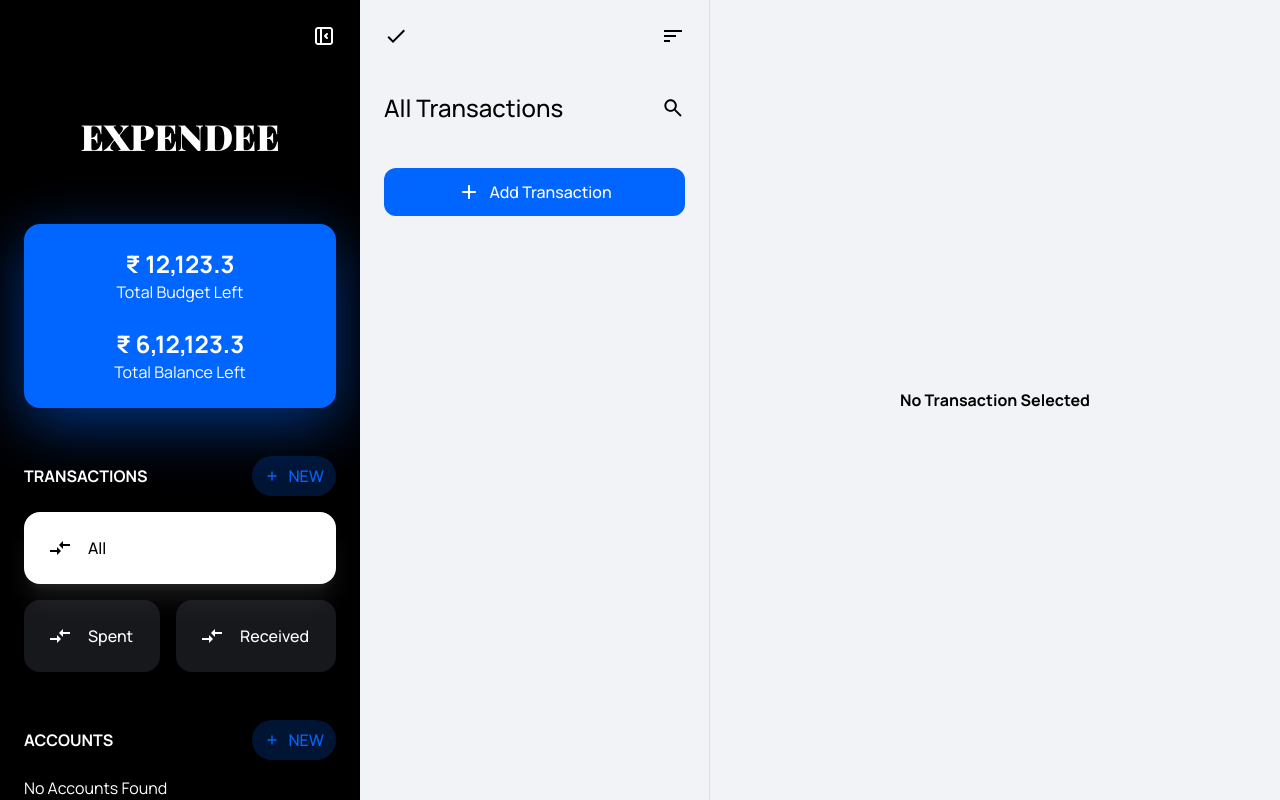
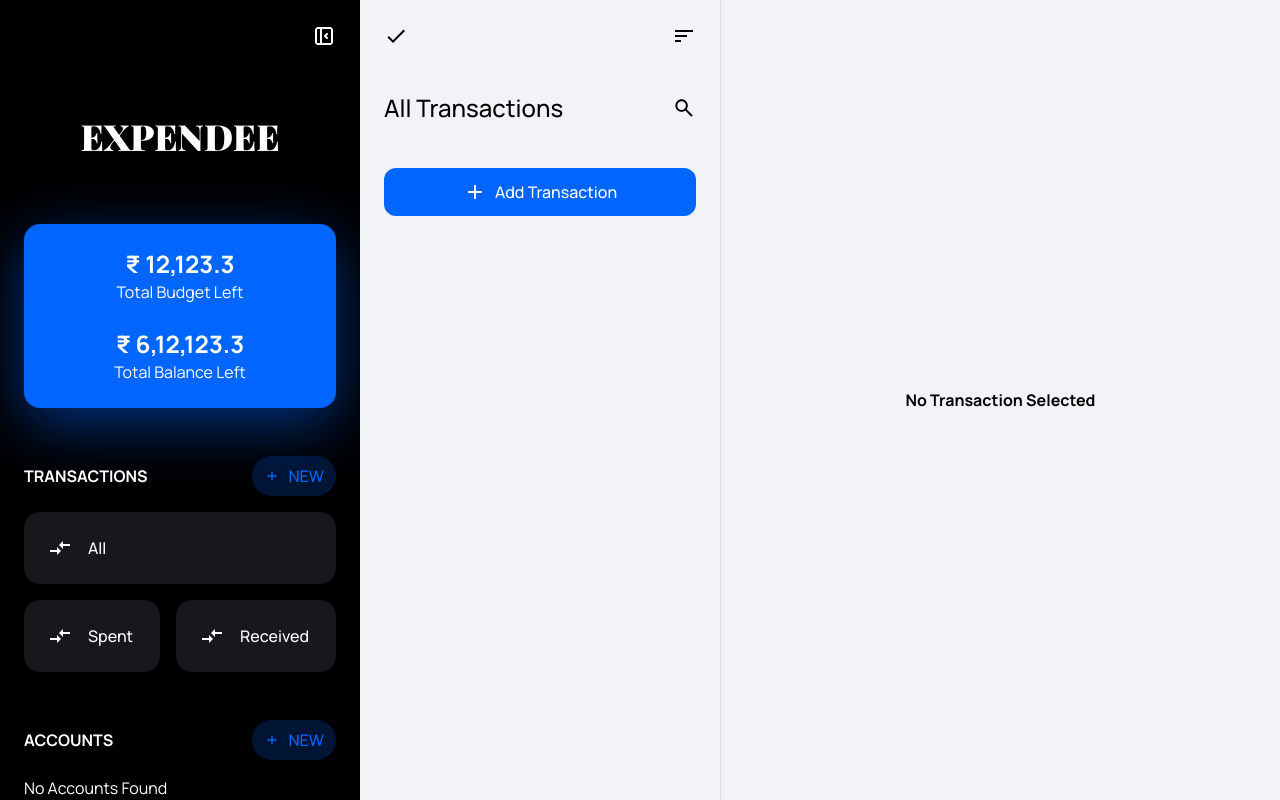
Before and after one commit to FlamingArch/expendee, a React (Vite) app: page / in a window 1280 px wide. Built offline with nearby package versions, Linux system fonts and the light colour scheme; a web font is replaced by a local one.

Commit message:
NavigationLinks

```diff
--- a/src/pages/navigation.tsx
+++ b/src/pages/navigation.tsx
@@ -12,7 +12,7 @@
 } from "../views/Icons";
 import useAppStore from "../hooks/useAppStore";
 import { AnimatePresence } from "framer-motion";
-import { motion } from "framer-motion";
+import NavigationLink from "../views/NavigationLink";
 
 export default function PageNavigation() {
   const { visible, toggleVisible } = useAppStore((state) => ({
@@ -20,27 +20,7 @@
     toggleVisible: state.toggleNavigation,
   }));
 
-  return (
-    <AnimatePresence>
-      {visible ? (
-        <Sidebar.View width={360}>
-          <div
-            // animate={{ width: 360 }}
-            // exit={{ width: "0" }}
-            // style={{ width: 0 }}
-            className="flex p-3 place-content-center bg-black bg-opacity-50 "
-          >
-            <div className="flex-grow" />
-            <Button buttonStyle="toolbar" onClick={toggleVisible}>
-              <IconCollapseSidebar className="stroke-white w-6 h-6" />
-            </Button>
-          </div>
-          <Branding />
-          <BudgetInfo
-            currencyIndicator="₹"
-            budgetLeft="12,123.3"
-            balanceLeft="6,12,123.3"
-          />
+  const transactionsLinks = (
     <Sidebar.Section
       heading="Transactions"
       actions={
@@ -54,26 +34,25 @@
         />
       }
     >
-            <Button
-              buttonStyle="navigationSelected"
-              label="All"
-              Icon={IconInOut}
-            />
+      <NavigationLink to="transactions" label="All" Icon={IconInOut} />
       <div className="flex gap-4 w-full">
-              <Button
-                buttonStyle="navigation"
+        <NavigationLink
+          to="transactions?q=spent"
           label="Spent"
           Icon={IconInOut}
           className="flex-grow"
         />
-              <Button
-                buttonStyle="navigation"
+        <NavigationLink
+          to="transactions?q=received"
           label="Received"
           Icon={IconInOut}
           className="flex-grow"
         />
       </div>
     </Sidebar.Section>
+  );
+
+  const accountsLinks = (
     <Sidebar.Section
       heading="Accounts"
       actions={
@@ -89,24 +68,52 @@
     >
       No Accounts Found
     </Sidebar.Section>
+  );
+
+  const calculatorLinks = (
     <Sidebar.Section heading="Calculators">
-            <Button
-              buttonStyle="navigation"
+      <NavigationLink
+        to="simple"
         Icon={IconSimpleInterest}
         label="Simple Interest"
       />
-            <Button
-              buttonStyle="navigation"
+      <NavigationLink
+        to="compound"
         Icon={IconCompoundInterest}
         label="Compound Interest"
       />
-            <Button
-              buttonStyle="navigation"
-              Icon={IconSplit}
-              label="Split Bill"
+      <NavigationLink to="split" Icon={IconSplit} label="Split Bill" />
+      <NavigationLink to="tips" Icon={IconTips} label="Tips" />
+    </Sidebar.Section>
+  );
+
+  return (
+    <AnimatePresence>
+      {visible ? (
+        <Sidebar.View width={360}>
+          <div
+            // animate={{ width: 360 }}
+            // exit={{ width: "0" }}
+            // style={{ width: 0 }}
+            className="flex p-3 place-content-center"
+          >
+            <div className="flex-grow" />
+            <Button buttonStyle="toolbar" onClick={toggleVisible}>
+              <IconCollapseSidebar className="stroke-white w-6 h-6" />
+            </Button>
+          </div>
+
+          <Branding />
+
+          <BudgetInfo
+            currencyIndicator="₹"
+            budgetLeft="12,123.3"
+            balanceLeft="6,12,123.3"
           />
-            <Button buttonStyle="navigation" Icon={IconTips} label="Tips" />
-          </Sidebar.Section>
+
+          {transactionsLinks}
+          {accountsLinks}
+          {calculatorLinks}
         </Sidebar.View>
       ) : null}
     </AnimatePresence>
--- a/src/pages/transactions.tsx
+++ b/src/pages/transactions.tsx
@@ -1,5 +1,5 @@
 import useAppStore from "../hooks/useAppStore";
-import { Button } from "../views";
+import { Button, Page } from "../views";
 import {
   IconCollapseSidebar,
   IconPlus,
@@ -15,11 +15,11 @@
   }));
 
   return (
-    <div
-      style={{ width: 350 }}
-      className="bg-[#f2f3f6] dark:bg-black  dark:text-white dark:fill-white text-black border-r-[#ddd] dark:border-r-[#222] border-r flex flex-col"
-    >
-      <div className="flex p-3 items-center">
+    <Page>
+      <div
+        style={{ width: 360 }}
+        className="flex p-3 items-center backdrop-blur-xl bg-[#f2f3f6] bg-opacity-50 sticky top-0"
+      >
         {!visible && (
           <Button
             buttonStyle="toolbar"
@@ -40,6 +40,6 @@
       <div className="p-6 flex flex-col">
         <Button Icon={IconPlus} label="Add Transaction" />
       </div>
-    </div>
+    </Page>
   );
 }
--- a/src/styles/index.scss
+++ b/src/styles/index.scss
@@ -38,3 +38,7 @@
 * {
   user-select: none;
 }
+
+.dim-behind {
+  box-shadow: 0px 0px 0px 100vmax rgba($color: #000000, $alpha: 0.6);
+}
--- /dev/null
+++ b/src/views/NavigationLink.tsx
@@ -0,0 +1,25 @@
+import Button from "./Button";
+import { IconProps } from "./Icons";
+
+type NavigationLinkProps = {
+  Icon: React.FunctionComponent<IconProps>;
+  label: string;
+  to: string;
+  className?: string;
+};
+
+export default function NavigationLink({
+  Icon,
+  label,
+  className,
+  to,
+}: NavigationLinkProps) {
+  return (
+    <Button
+      className={className}
+      buttonStyle="navigation"
+      Icon={Icon}
+      label={label}
+    />
+  );
+}
--- /dev/null
+++ b/src/views/Page.tsx
@@ -0,0 +1,15 @@
+type PageProps = {
+  children?: React.ReactNode;
+  style?: React.CSSProperties;
+};
+
+export default function Page({ children, style }: PageProps) {
+  return (
+    <div
+      style={style}
+      className="bg-[#f2f3f6] dark:bg-black  dark:text-white dark:fill-white text-black border-r-[#ddd] dark:border-r-[#222] border-r flex flex-col h-full overflow-scroll"
+    >
+      {children}
+    </div>
+  );
+}
--- a/src/views/Sidebar.tsx
+++ b/src/views/Sidebar.tsx
@@ -18,7 +18,7 @@
       animate={{ width: width }}
       exit={{ width: "0" }}
       style={{ width: 0 }}
-      className="items-end dark:border-r-[#222] dark:border-r "
+      className="items-end bg-black dark:border-r-[#222] dark:border-r"
     >
       <div
         style={{ minWidth: width }}
--- a/src/views/index.ts
+++ b/src/views/index.ts
@@ -1,2 +1,3 @@
+export { default as Button } from "./Button";
+export { default as Page } from "./Page";
 export { default as Sidebar } from "./Sidebar";
-export { default as Button } from "./Button";
```
Lines whose indentation alone changed are shown as unchanged.
